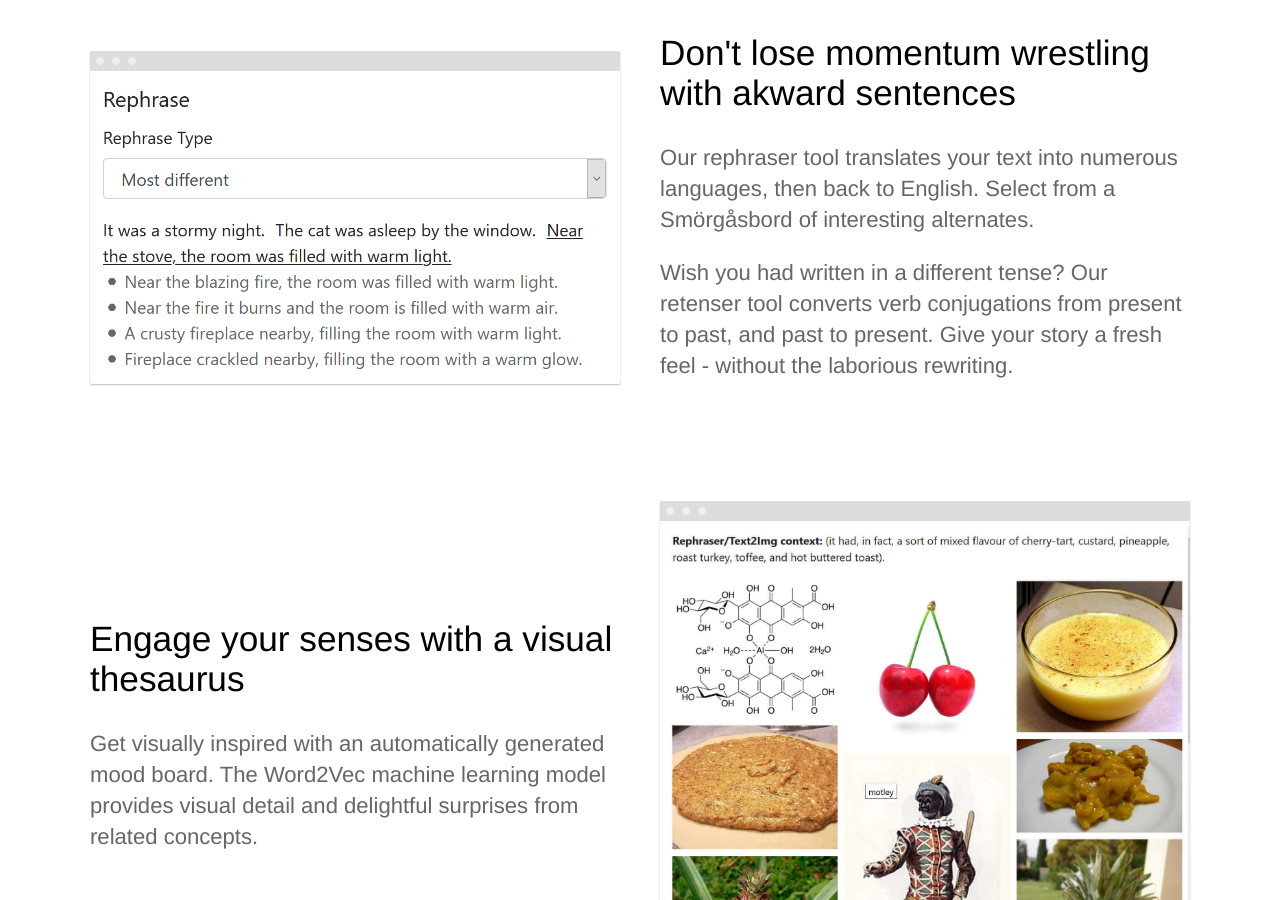
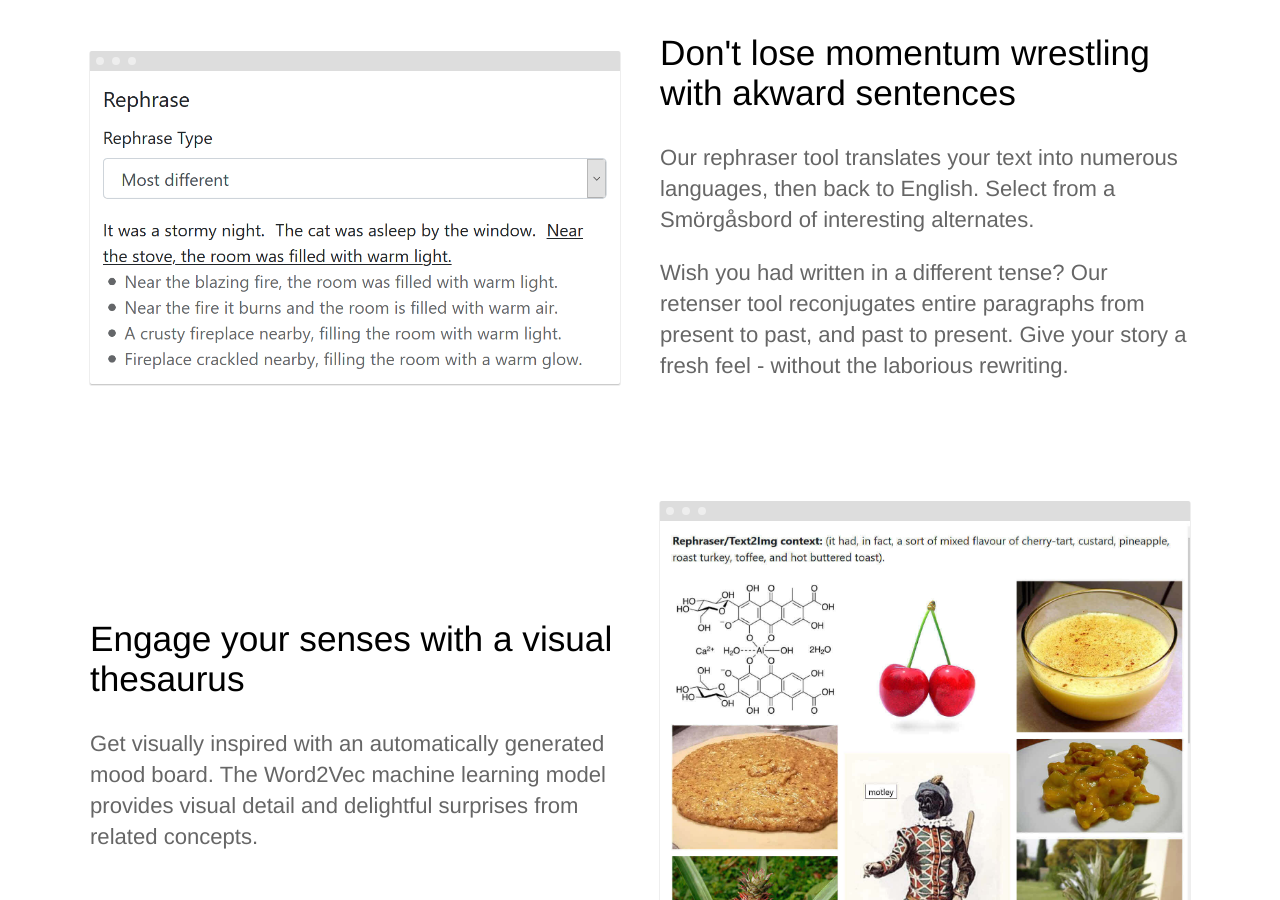
Before and after one commit to headchem/story-ghost, a Jekyll site: the page built from index.html, in a window 1280 px wide and 900 px high, scrolled down 2688 px. Built offline with Jekyll 4.4.1, drawn with Linux system fonts in a browser that asks for light colours; some of the changed text lies outside the part shown.

Commit message:
tweak language

```diff
--- a/index.html
+++ b/index.html
@@ -60,7 +60,7 @@ description: Story Ghost cures writer's block
 			<div class="text editable">
 				<h2>Don't lose momentum wrestling with akward sentences</h2>
 				<p>Our rephraser tool translates your text into numerous languages, then back to English. Select from a Smörgåsbord of interesting alternates.</p>
-				<p>Wish you had written in a different tense? Our retenser tool converts verb conjugations from present to past, and past to present. Give your story a fresh feel - without the laborious rewriting.</p>
+				<p>Wish you had written in a different tense? Our retenser tool reconjugates entire paragraphs from present to past, and past to present. Give your story a fresh feel - without the laborious rewriting.</p>
 			</div>
 			<div class="image">
 				<img src="{{ site.baseurl }}/images/landing/rephraser.png" alt="screenshot of rephraser" class="screenshot editable" />
@@ -121,6 +121,12 @@ description: Story Ghost cures writer's block
 				<h2>All the niceties you expect from writing software</h2>
 				<ul>
 					<li>
+						<p>Auto-saves as you type.</p>
+					</li>
+					<li>
+						<p>Dark Mode for when you're in the zone past sundown.</p>
+					</li>
+					<li>
 						<p>Unlimited stories. Brainstorming is fun - start fresh as many times as you want.</p>
 					</li>
 					<li>
@@ -130,13 +136,7 @@ description: Story Ghost cures writer's block
 						<p>Typography options optimized both for reading or writing.</p>
 					</li>
 					<li>
-						<p>Auto-saves as you type.</p>
-					</li>
-					<li>
 						<p>Export to Standard Manuscript Format and many other file types.</p>
-					</li>
-					<li>
-						<p>Dark Mode for when you're in the zone past sundown.</p>
 					</li>
 					<li>
 						<p>Configure character archetypes, logline, and dramatic question, and the AI will gently suggest focus areas as you write each chapter.</p>
```
Also changed, not shown: other parts of index.html (+1 -1 lines).
